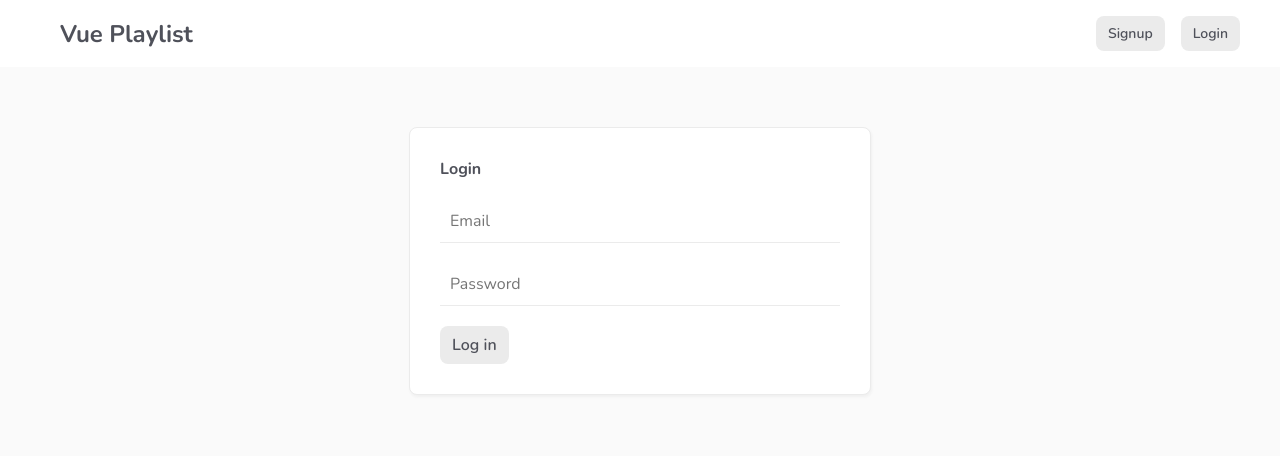
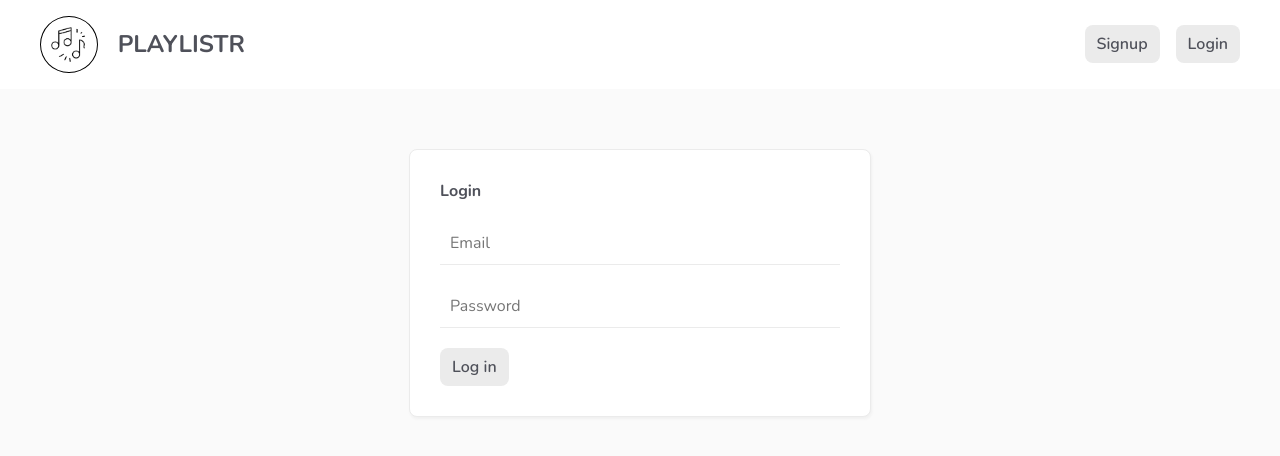
Before and after one commit to malin-nilsson/Vue-Firebase-Playlist, a Vue app: page /login in a window 1280 px wide. Shown: the top 456 px of the page. Built offline with nearby package versions, Linux system fonts and the light colour scheme; no server answers.

Commit message:
Navbar styling

```diff
--- a/public/index.html
+++ b/public/index.html
@@ -4,7 +4,7 @@
     <meta charset="utf-8" />
     <meta http-equiv="X-UA-Compatible" content="IE=edge" />
     <meta name="viewport" content="width=device-width,initial-scale=1.0" />
-    <title>Vue Playlist</title>
+    <title>Playlistr</title>
   </head>
   <body>
     <noscript>
--- a/src/components/ListView.vue
+++ b/src/components/ListView.vue
@@ -1,25 +1,37 @@
 <script lang="ts">
+import { IPlaylist } from "@/models/IPlaylist";
+
 export default {
   props: ["playlists"],
+
+  setup() {},
 };
+
+// const props = defineProps({
+//   list: Array as PropType<IPlaylist[]>,
+// });
 </script>
 
 <template>
+  <div>
     <div v-for="playlist in playlists" :key="playlist.id">
-    <router-link :to="{ name: 'PlaylistDetails', params: { id: playlist.id } }">
+      <router-link
+        :to="{ name: 'PlaylistDetails', params: { id: playlist.id } }"
+      >
         <div class="single">
           <div class="thumbnail">
             <img :src="playlist.coverUrl" />
           </div>
           <div class="info">
-          <h3>{{ playlist.title }}</h3>
+            <h3>{{ playlist.title }} - {{ playlist.id }}</h3>
             <p>Created by {{ playlist.userName }}</p>
           </div>
           <div class="song-num">
-          <p>{{ playlist.songs.length }}</p>
+            <p>{{ playlist.songs?.length }} songs</p>
           </div>
         </div>
       </router-link>
+    </div>
   </div>
 </template>
 
@@ -52,7 +64,7 @@ img {
 .info {
   margin: 0 30px;
 }
-.song-number {
+.song-num {
   margin-left: auto;
 }
 </style>
--- a/src/components/Navbar.vue
+++ b/src/components/Navbar.vue
@@ -31,11 +31,16 @@ export default defineComponent({
 <template>
   <div class="navbar">
     <nav>
-      <h1><router-link :to="{ name: 'Home' }">Vue Playlist</router-link></h1>
+      <div class="logo">
+        <img src="@/assets/logo.png" />
+        <h1><router-link :to="{ name: 'Home' }">Playlistr</router-link></h1>
+      </div>
       <div class="links">
-        <div v-if="user">
+        <div v-if="user" class="logged-in-links">
+          <h2>Hey, {{ user.displayName }}</h2>
+          <router-link :to="{ name: 'Home' }">All playlists</router-link>
           <router-link :to="{ name: 'CreatePlaylist' }"
-            >Create playlist</router-link
+            >Add new playlist</router-link
           >
           <button @click="handleLogout">Logout</button>
         </div>
@@ -58,22 +63,48 @@ export default defineComponent({
 nav {
   display: flex;
   align-items: center;
+  justify-content: space-between;
   max-width: 1200px;
   margin: 0 auto;
+
+  .logo {
+    display: flex;
+    align-items: center;
+  }
+
+  img {
+    max-height: 35px;
+    border: 1px solid #000;
+    border-radius: 50%;
+    padding: 10px;
+  }
 
   h1 a {
     margin-left: 20px;
     font-size: 1.5rem;
+    text-transform: uppercase;
   }
 
   .links {
-    margin-left: auto;
+    display: flex;
+    flex-direction: row;
+
+    .logged-in-links {
+      display: flex;
+      flex-direction: row;
+      align-items: center;
+      gap: 2rem;
+
+      h2 {
+        display: inline;
+      }
+    }
   }
 
   .links a,
   button {
     margin-left: 16px;
-    font-size: 14px;
+    font-size: 1rem;
   }
 }
 </style>
--- a/src/models/IPlaylist.ts
+++ b/src/models/IPlaylist.ts
@@ -1,4 +1,5 @@
-export interface IPlaylist {
+interface IPlaylist {
+  id: string
   coverUrl?: string
   createdAt?: any
   description?: string
```
Also changed, not shown: src/assets/logo.png (added). Lines whose indentation alone changed are shown as unchanged.
